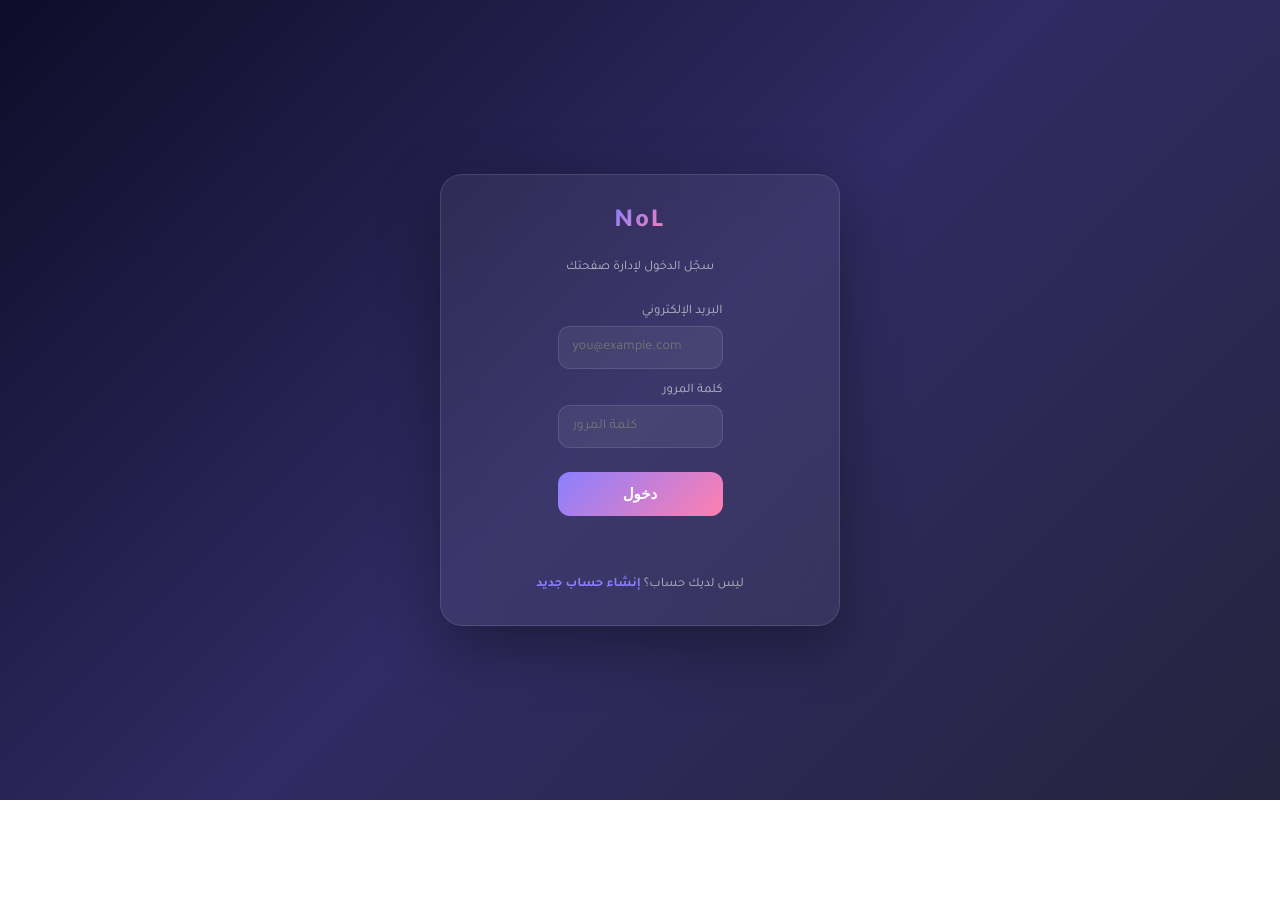
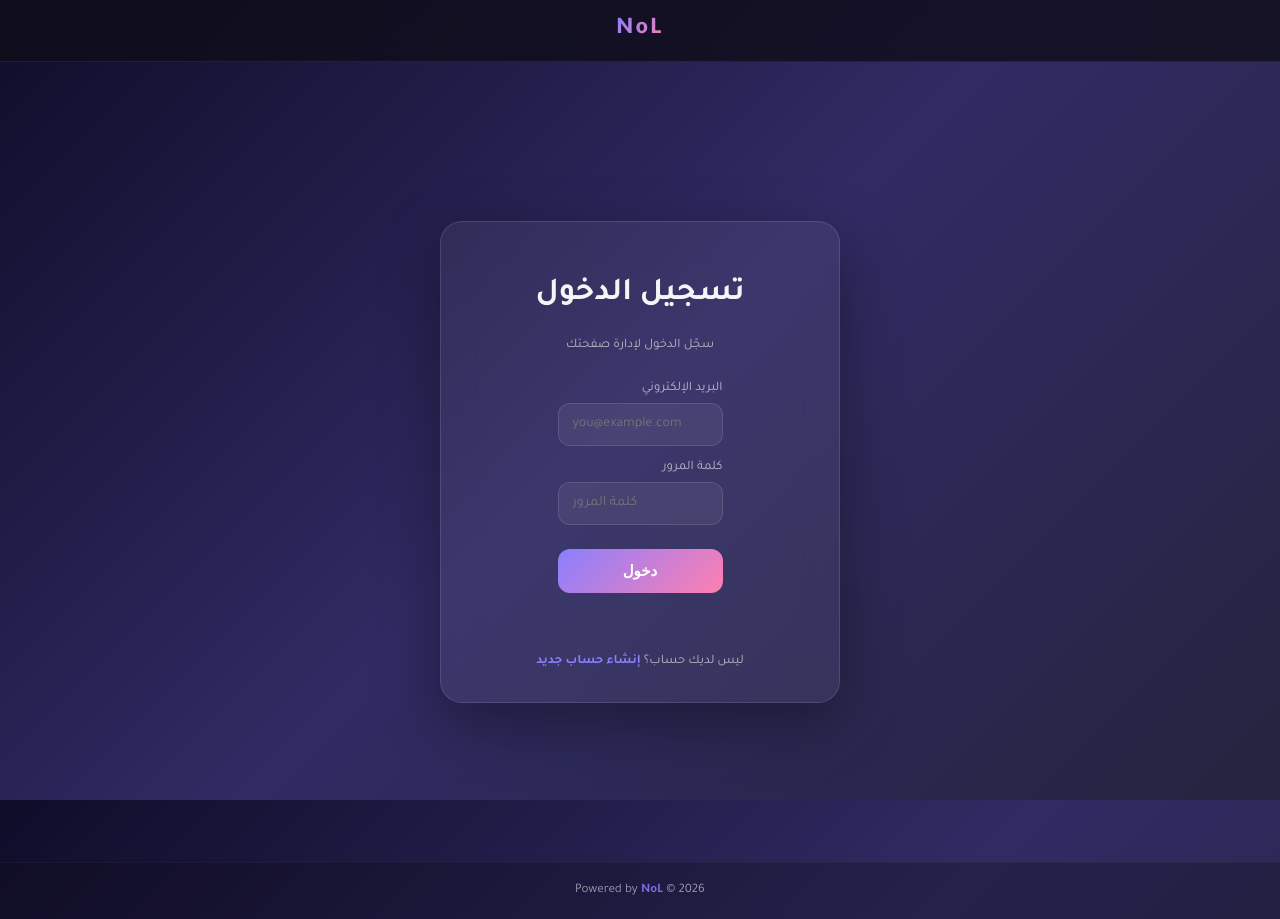
Before and after one commit to heeemo2/NoL, a website with bundled scripts: page public/login.html in a window 1280 px wide. Before the commit the page ends 800 px from the top, so only its background shows below. Built offline with nearby package versions, Linux system fonts and the light colour scheme.

Commit message:
Update login.html

```diff
--- a/public/login.html
+++ b/public/login.html
@@ -9,20 +9,29 @@
 <link href="https://fonts.googleapis.com/css2?family=Tajawal:wght@400;500;700;800&display=swap" rel="stylesheet">
 </head>
 <body>
-  <div class="auth-page">
+
+  <!-- الهيدر العلوي الثابت: شعار الموقع في المنتصف تماماً -->
+  <header class="site-header">
+    <a href="/" class="logo">NoL</a>
+  </header>
+
+  <!-- محتوى صفحة تسجيل الدخول في المنتصف -->
+  <main class="auth-page">
     <div class="auth-card">
-      <div class="auth-logo">NoL</div>
-      <p class="auth-subtitle">سجّل الدخول لإدارة صفحتك</p>
+      <div class="auth-header-text">
+        <h1>تسجيل الدخول</h1>
+        <p class="auth-subtitle">سجّل الدخول لإدارة صفحتك</p>
+      </div>
 
       <form id="login-form">
         <div class="auth-field">
           <label>البريد الإلكتروني</label>
-          <input type="email" id="email" placeholder="you@example.com" required />
+          <input type="email" id="email" placeholder="you@example.com" required autocomplete="email" />
         </div>
 
         <div class="auth-field">
           <label>كلمة المرور</label>
-          <input type="password" id="password" placeholder="كلمة المرور" required />
+          <input type="password" id="password" placeholder="كلمة المرور" required autocomplete="current-password" />
         </div>
 
         <button type="submit" id="submit-btn" class="auth-submit">دخول</button>
@@ -33,7 +42,12 @@
         ليس لديك حساب؟ <a href="/signup.html">إنشاء حساب جديد</a>
       </div>
     </div>
-  </div>
+  </main>
+
+  <!-- الفوتر في أسفل الصفحة تماماً -->
+  <footer class="footer">
+    <a href="/" style="color:inherit;text-decoration:none">Powered by <span>NoL</span> © 2026</a>
+  </footer>
 
   <script type="module" src="/js/login.js"></script>
 </body>
```
